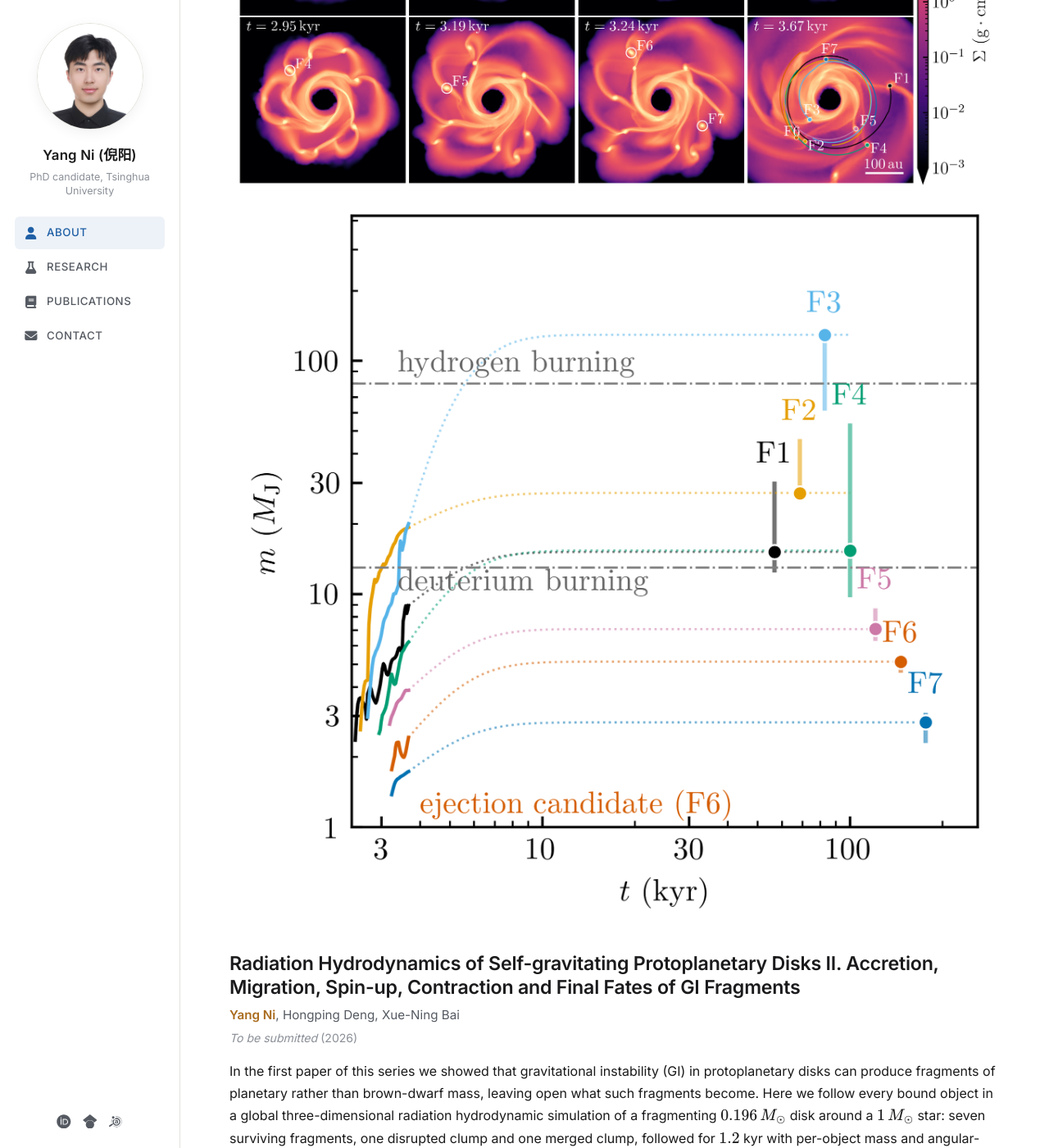
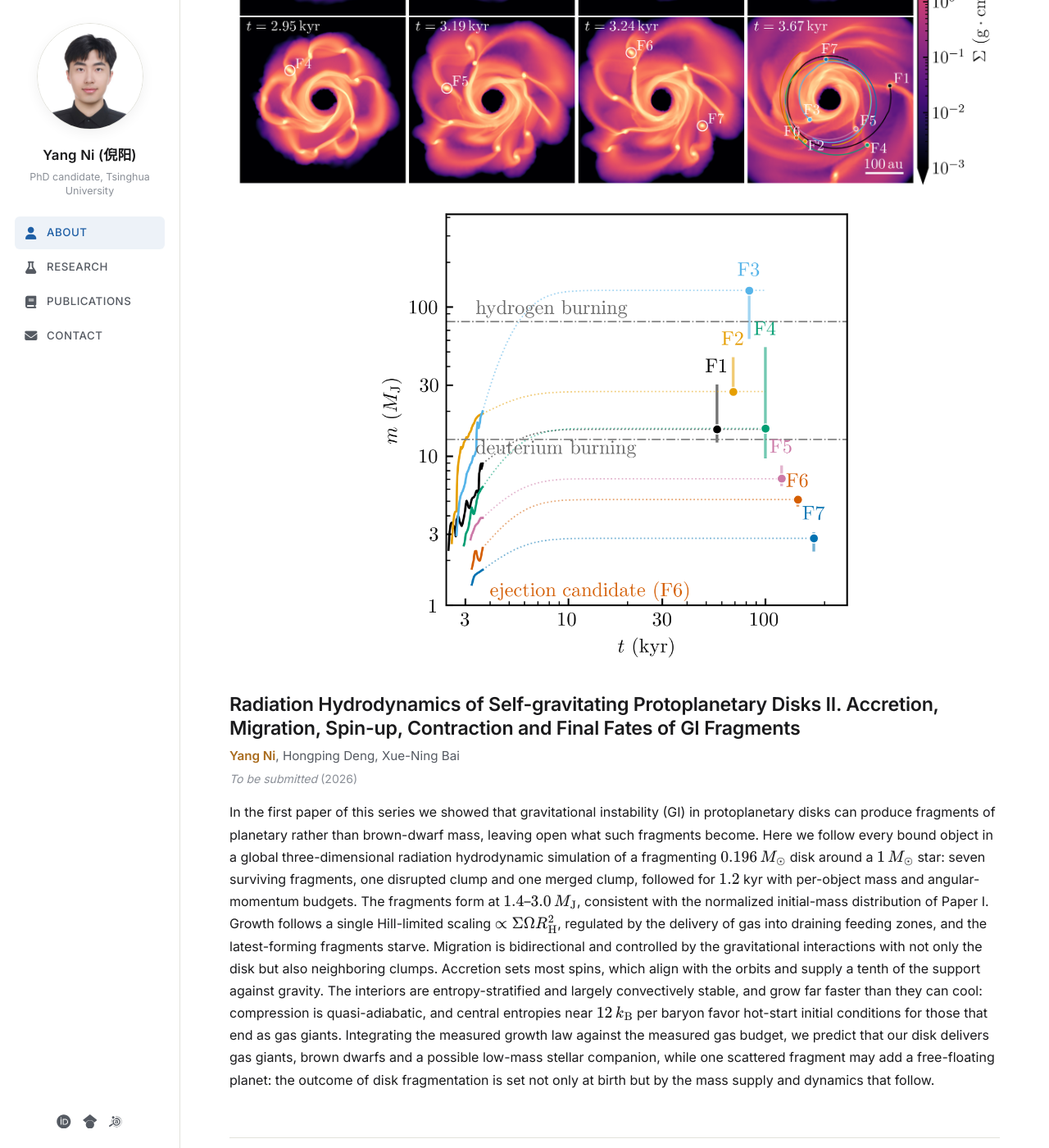
Before and after one commit to yni-astro/yni-astro.github.io, a Jekyll site: the page built from index.html, in a window 1280 px wide and 1400 px high, scrolled down 979 px. Shown: the whole window at 82% size. Built offline with Jekyll 4.4.1, drawn with Linux system fonts in a browser that asks for light colours; a style sheet for code colours, icons or effects is not loaded.

Commit message:
Add RHDGI Paper II highlight; compact sizing for near-square figure

```diff
--- a/assets/css/main.css
+++ b/assets/css/main.css
@@ -265,6 +265,15 @@ pre  { padding: .9em 1em; overflow-x: auto; }
   width: 100%;                  /* full column width, flush with the page (no frame) */
   height: auto;                 /* natural aspect ratio — no height cap */
 }
+.highlight__figure--compact {
+  width: auto;                  /* tall/near-square figures: don't fill the column */
+  max-width: min(64%, 620px);
+  display: block;
+  margin: 8px auto 0;
+}
+@media (max-width: 900px) {
+  .highlight__figure--compact { max-width: 92%; }
+}
 .highlight__title {
   font-size: 1.45rem;
   margin: 26px 0 6px;
--- a/index.html
+++ b/index.html
@@ -72,7 +72,7 @@ show_title: false
         <img class="highlight__figure" src="{{ img | relative_url }}?v={{ site.time | date: '%s' }}" alt="">
       {% endif %}
       {% if pub.highlight_image_2 %}
-        <img class="highlight__figure" src="{{ pub.highlight_image_2 | relative_url }}?v={{ site.time | date: '%s' }}" alt="">
+        <img class="highlight__figure{% if pub.highlight_image_2_compact %} highlight__figure--compact{% endif %}" src="{{ pub.highlight_image_2 | relative_url }}?v={{ site.time | date: '%s' }}" alt="">
       {% endif %}
 
       <h3 class="highlight__title">
```
Also changed, not shown: _publications/2026-08-rhdgi-ii.md (+1 -0 lines).
